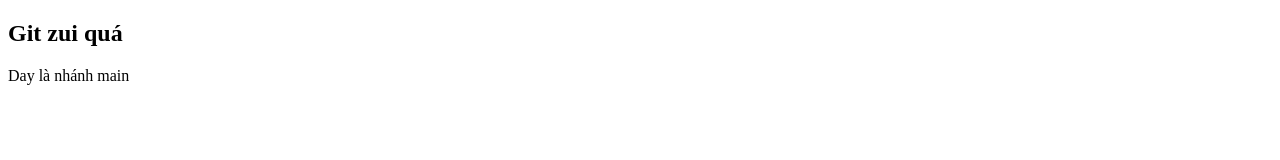
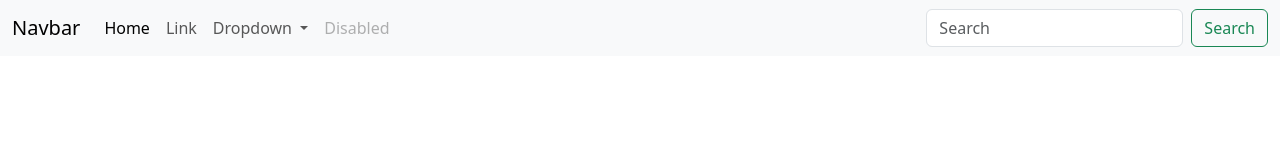
Before and after one commit to THNisme/Git-Training, a plain HTML site: page index.html in a window 1280 px wide. Drawn offline with nearby package versions, Linux system fonts and the light colour scheme.

Commit message:
add navbar, setup boostrap

```diff
--- a/index.html
+++ b/index.html
@@ -5,11 +5,57 @@
   <meta charset="UTF-8">
   <meta name="viewport" content="width=device-width, initial-scale=1.0">
   <title>Git Training</title>
+  <link href="https://cdn.jsdelivr.net/npm/bootstrap@5.3.8/dist/css/bootstrap.min.css" rel="stylesheet"
+    integrity="sha384-sRIl4kxILFvY47J16cr9ZwB07vP4J8+LH7qKQnuqkuIAvNWLzeN8tE5YBujZqJLB" crossorigin="anonymous">
+
 </head>
 
 <body>
-  <h2>Git zui quá</h2>
-  Day là nhánh main
+
+  <nav class="navbar navbar-expand-lg bg-body-tertiary">
+    <div class="container-fluid">
+      <a class="navbar-brand" href="#">Navbar</a>
+      <button class="navbar-toggler" type="button" data-bs-toggle="collapse" data-bs-target="#navbarSupportedContent"
+        aria-controls="navbarSupportedContent" aria-expanded="false" aria-label="Toggle navigation">
+        <span class="navbar-toggler-icon"></span>
+      </button>
+      <div class="collapse navbar-collapse" id="navbarSupportedContent">
+        <ul class="navbar-nav me-auto mb-2 mb-lg-0">
+          <li class="nav-item">
+            <a class="nav-link active" aria-current="page" href="#">Home</a>
+          </li>
+          <li class="nav-item">
+            <a class="nav-link" href="#">Link</a>
+          </li>
+          <li class="nav-item dropdown">
+            <a class="nav-link dropdown-toggle" href="#" role="button" data-bs-toggle="dropdown" aria-expanded="false">
+              Dropdown
+            </a>
+            <ul class="dropdown-menu">
+              <li><a class="dropdown-item" href="#">Action</a></li>
+              <li><a class="dropdown-item" href="#">Another action</a></li>
+              <li>
+                <hr class="dropdown-divider">
+              </li>
+              <li><a class="dropdown-item" href="#">Something else here</a></li>
+            </ul>
+          </li>
+          <li class="nav-item">
+            <a class="nav-link disabled" aria-disabled="true">Disabled</a>
+          </li>
+        </ul>
+        <form class="d-flex" role="search">
+          <input class="form-control me-2" type="search" placeholder="Search" aria-label="Search" />
+          <button class="btn btn-outline-success" type="submit">Search</button>
+        </form>
+      </div>
+    </div>
+  </nav>
+
+
+  <script src="https://cdn.jsdelivr.net/npm/bootstrap@5.3.8/dist/js/bootstrap.bundle.min.js"
+    integrity="sha384-FKyoEForCGlyvwx9Hj09JcYn3nv7wiPVlz7YYwJrWVcXK/BmnVDxM+D2scQbITxI"
+    crossorigin="anonymous"></script>
 </body>
 
 </html>
```
